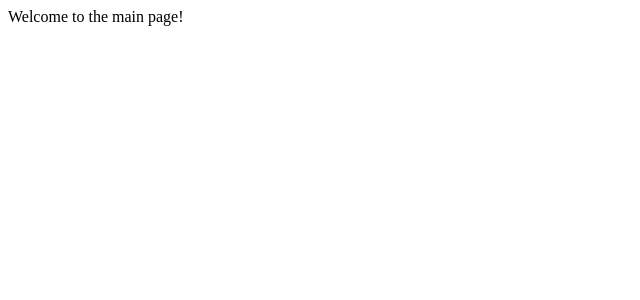
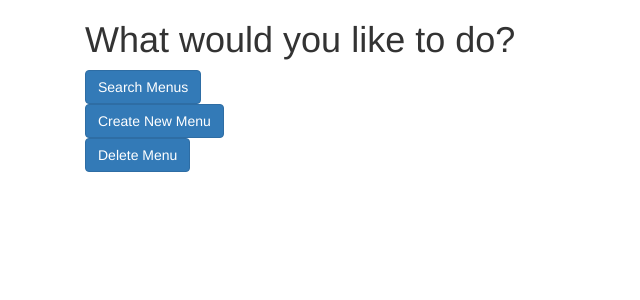
Before and after one commit to benjamam/CSE385, a PHP site: page /main.php in a window 1280 px wide. Shown: the top 300 px of the page, without its empty margins (0-640 px from the left). Run offline with PHP 8.4, Linux system fonts and the light colour scheme.

Commit message:
Added some minor stuff to main.php

```diff
--- a/index.php
+++ b/index.php
@@ -59,7 +59,6 @@ if(isset($_GET['createAccount'])) {
     	<title>Welcome Page</title>
     	<link href="https://maxcdn.bootstrapcdn.com/bootstrap/3.3.6/css/bootstrap.min.css" rel="stylesheet" integrity="sha384-1q8mTJOASx8j1Au+a5WDVnPi2lkFfwwEAa8hDDdjZlpLegxhjVME1fgjWPGmkzs7" crossorigin="anonymous">
     </head>
-    </head>
 	<body>
 
 		<div class="container">
--- a/main.php
+++ b/main.php
@@ -1,11 +1,62 @@
 <?php
-/**
- * Created by PhpStorm.
- * User: AdamBenjamin
- * Date: 4/6/2016
- * Time: 7:11 PM
- */
 
-echo "Welcome to the main page!";
+session_start();
 
+$content ="";
+
+$servername = "localhost";
+$username = "cse385";
+$password = "bizfik19";
+$dbname = "cse385";
+
+// Create connection
+$conn = new mysqli($servername, $username, $password, $dbname);
+
+// Check connection
+if ($conn->connect_error) {
+    die("Connection failed: " . $conn->connect_error);
+}
+
+if (isset($_GET['query'])) {
+
+
+} else if (isset($_GET['insert'])) {
+
+
+} else if (isset($_GET['delete'])) {
+
+
+} else {
+
+$content .= '<div class="container">';
+
+$content .= '<h1>What would you like to do?</h1>';
+
+$content .= '<div><a href="?query" class="btn btn-primary">Search Menus</a></div>';
+
+$content .= '<div><a href="?insert" class="btn btn-primary">Create New Menu</a></div>';
+
+$content .= '<div><a href="?delete" class="btn btn-primary">Delete Menu</a></div>';
+
+$content .= '</div>';
+
+}
+
+$conn->close();
 ?>
+
+<!DOCTYPE html>
+<html lang="en">
+	<head>
+		<meta charset="utf-8">
+    	<title>Main</title>
+    	<link href="https://maxcdn.bootstrapcdn.com/bootstrap/3.3.6/css/bootstrap.min.css" rel="stylesheet" integrity="sha384-1q8mTJOASx8j1Au+a5WDVnPi2lkFfwwEAa8hDDdjZlpLegxhjVME1fgjWPGmkzs7" crossorigin="anonymous">
+    </head>
+	<body>
+
+		<div class="container">
+			<?=$content?>
+		</div>
+
+	</body>
+</html>
```
